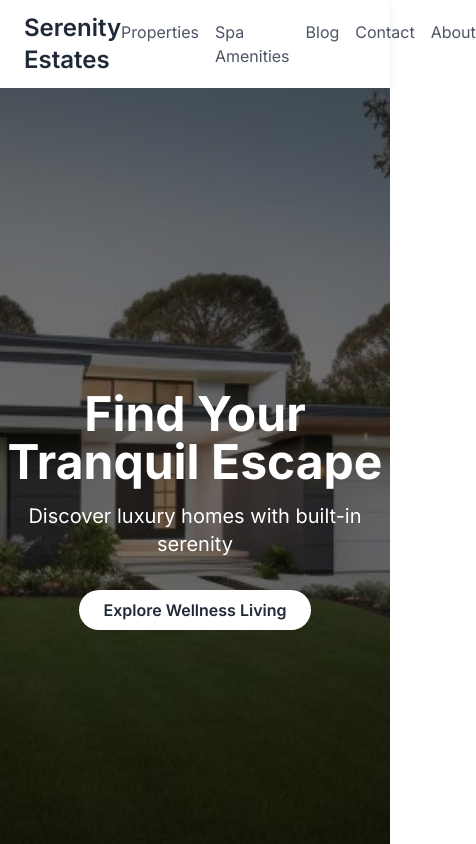
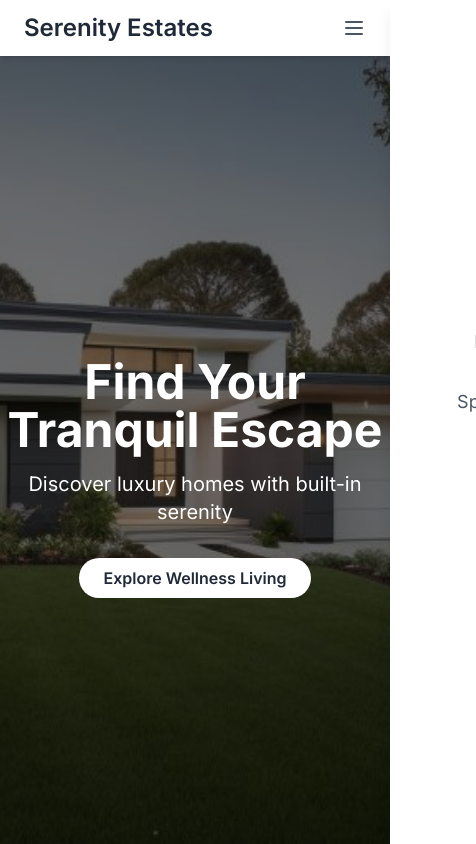
Before and after one commit to AakashdeepSingh1971/realestate, a Next.js app: page / in a window 390 px wide. Shown: the top 844 px of the page, 476 px wide, since content can reach past the window. Built offline with nearby package versions, Linux system fonts and the light colour scheme.

Commit message:
mobile menu done

```diff
--- a/components/Header.tsx
+++ b/components/Header.tsx
@@ -1,22 +1,74 @@
+'use client'
+
+import { useState, useEffect } from 'react'
 import Link from 'next/link'
 
 export default function Header() {
+  const [mobileMenuOpen, setMobileMenuOpen] = useState(false)
+
+  const toggleMobileMenu = () => {
+    setMobileMenuOpen(!mobileMenuOpen)
+  }
+
+  useEffect(() => {
+    if (mobileMenuOpen) {
+      document.body.style.overflow = 'hidden'
+    } else {
+      document.body.style.overflow = 'unset'
+    }
+
+    return () => {
+      document.body.style.overflow = 'unset'
+    }
+  }, [mobileMenuOpen])
+
   return (
-    <header className="bg-white shadow-md">
+    <header className="bg-white shadow-md relative z-50">
       <nav className="container mx-auto px-6 py-3">
         <div className="flex justify-between items-center">
           <Link href="/" className="text-2xl font-semibold text-gray-800">
             Serenity Estates
           </Link>
-          <div className="flex space-x-4">
+          {/* Desktop Menu */}
+          <div className="hidden md:flex space-x-4">
             <Link href="#properties" className="text-gray-600 hover:text-gray-800">Properties</Link>
             <Link href="#amenities" className="text-gray-600 hover:text-gray-800">Spa Amenities</Link>
             <Link href="#blog" className="text-gray-600 hover:text-gray-800">Blog</Link>
             <Link href="#contact" className="text-gray-600 hover:text-gray-800">Contact</Link>
             <Link href="#about" className="text-gray-600 hover:text-gray-800">About</Link>
           </div>
+          {/* Hamburger Menu Icon */}
+          <button
+            className="md:hidden text-gray-600 hover:text-gray-800 z-50"
+            onClick={toggleMobileMenu}
+            aria-label="Toggle mobile menu"
+          >
+            <svg className="w-6 h-6" fill="none" strokeLinecap="round" strokeLinejoin="round" strokeWidth="2" viewBox="0 0 24 24" stroke="currentColor">
+              <path d={mobileMenuOpen ? "M6 18L18 6M6 6l12 12" : "M4 6h16M4 12h16M4 18h16"}></path>
+            </svg>
+          </button>
         </div>
       </nav>
+      {/* Mobile Menu Sidebar */}
+      <div
+        className={`fixed inset-y-0 right-0 w-64 bg-white shadow-lg transform transition-transform duration-300 ease-in-out z-40 ${mobileMenuOpen ? 'translate-x-0' : 'translate-x-full'
+          }`}
+      >
+        <div className="flex flex-col h-full justify-center items-center space-y-8 pt-20">
+          <Link href="#properties" className="text-gray-600 hover:text-gray-800 text-lg" onClick={toggleMobileMenu}>Properties</Link>
+          <Link href="#amenities" className="text-gray-600 hover:text-gray-800 text-lg" onClick={toggleMobileMenu}>Spa Amenities</Link>
+          <Link href="#blog" className="text-gray-600 hover:text-gray-800 text-lg" onClick={toggleMobileMenu}>Blog</Link>
+          <Link href="#contact" className="text-gray-600 hover:text-gray-800 text-lg" onClick={toggleMobileMenu}>Contact</Link>
+          <Link href="#about" className="text-gray-600 hover:text-gray-800 text-lg" onClick={toggleMobileMenu}>About</Link>
+        </div>
+      </div>
+      {/* Overlay */}
+      {mobileMenuOpen && (
+        <div
+          className="fixed inset-0 bg-black bg-opacity-50 z-30 md:hidden"
+          onClick={toggleMobileMenu}
+        ></div>
+      )}
     </header>
   )
 }
```
